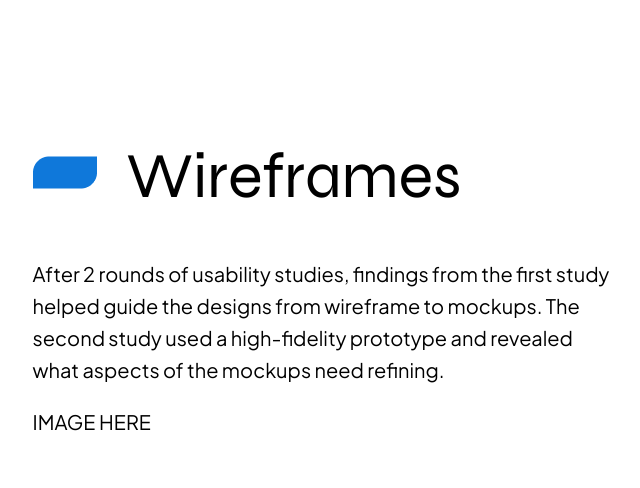
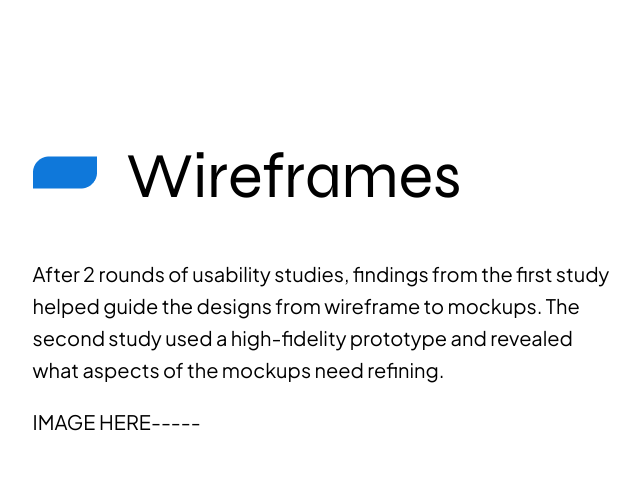
Before and after one commit to hndieuthi/portfolio, an Angular app: page /florist in a window 1280 px wide. Shown: the part 5620-6108 px from the top of the page, without its empty margins (319-959 px from the left). Built offline with nearby package versions, Linux system fonts and the light colour scheme.

Commit message:
test push code

```diff
--- a/src/app/florist/florist.component.html
+++ b/src/app/florist/florist.component.html
@@ -230,7 +230,7 @@
         used a high-fidelity prototype and revealed what aspects of the mockups
         need refining.
       </p>
-      IMAGE HERE
+      IMAGE HERE-----
       <!-- <img src="{{ imagePath }}/florist8.png" /> -->
     </div>
     <div class="final-solution mt-320">
```
